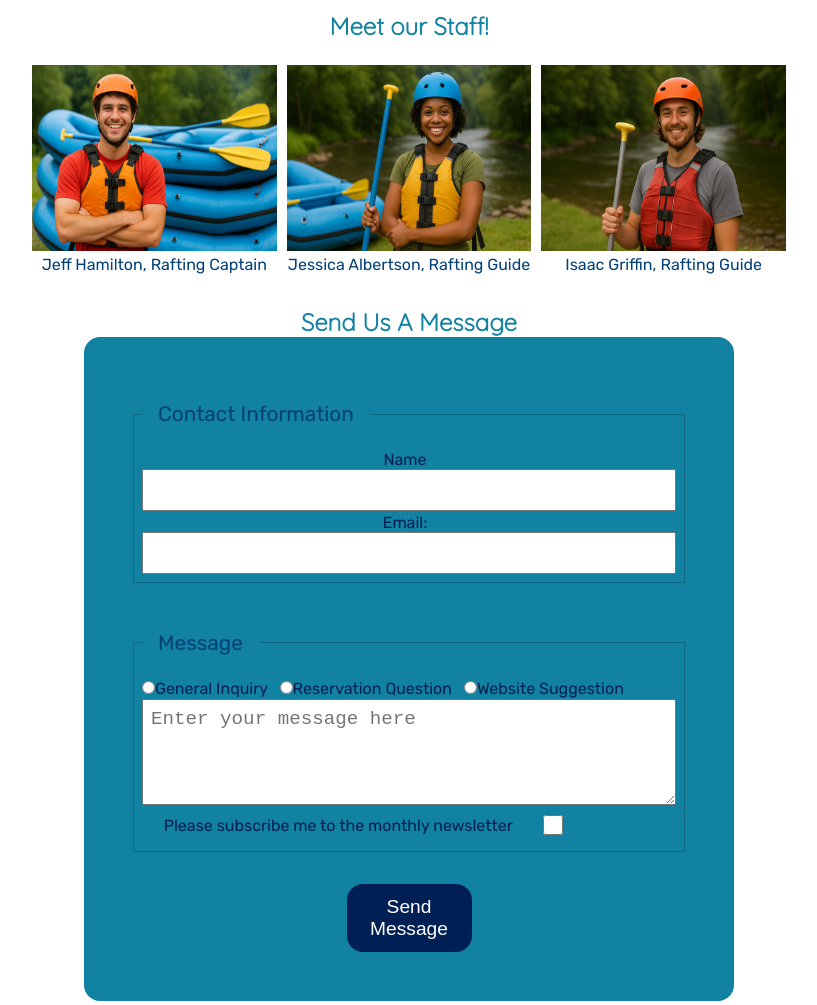
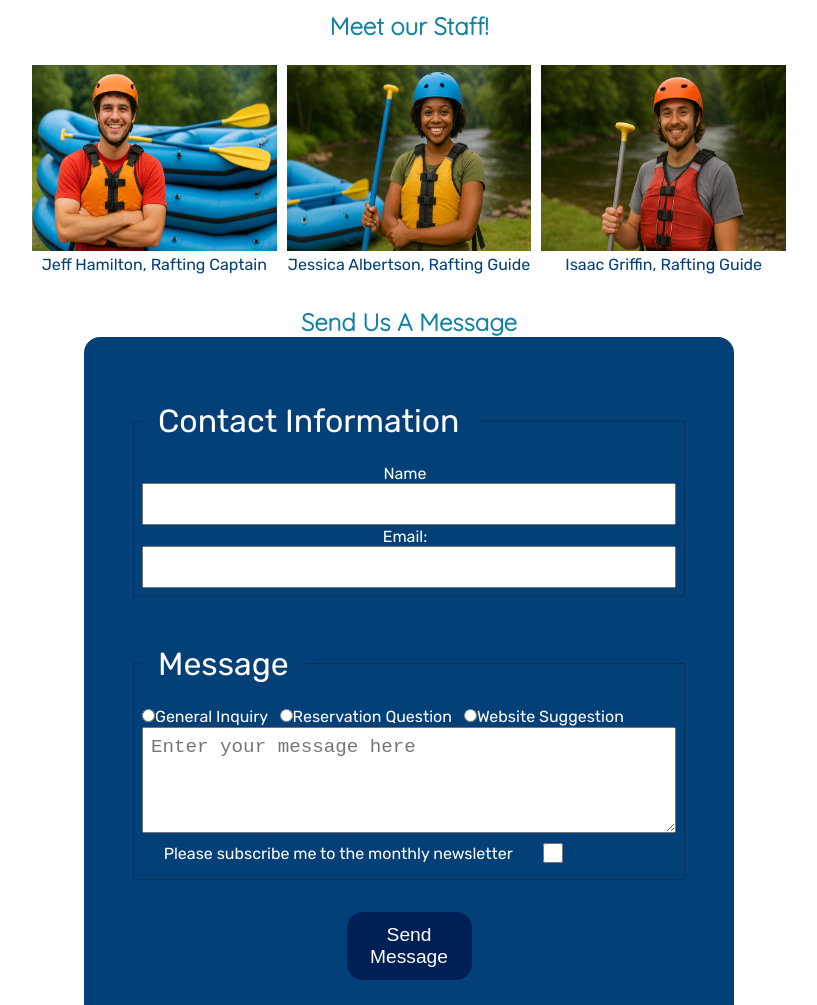
Before and after one commit to jamesinskeep/wdd130, a plain HTML site: page wwr/contact.html in a window 1280 px wide. Shown: the part 875-1880 px from the top of the page, without its empty margins (231-1048 px from the left). Drawn offline with Linux system fonts and the light colour scheme.

Commit message:
edited colors for better contrast

```diff
--- a/wwr/styles/rafting.css
+++ b/wwr/styles/rafting.css
@@ -194,9 +194,9 @@ form {
     padding: 2rem;
     border: 1px solid rgb(0 0 0 /.01);
     border-radius: 1rem;
-    background-color: var(--primary-color);
+    background-color: var(--accent1-color);
     display: grid;
-    color: var(--secondary-color);
+    color: var(--accent2-color);
 
 }
 
@@ -210,8 +210,8 @@ fieldset {
 
 legend {
     padding: 1rem;
-    color: var(--accent1-color);
-    font-size: 1.3em;
+    color: var(--accent2-color);
+    font-size: 2.0rem;
 }
 
 label {
@@ -245,7 +245,8 @@ button {
 }
 
 button:hover {
-    background-color: var(--accent1-color);
+    background-color: var(--accent2-color);
+    color: var(--secondary-color);
 
 }
 
```
